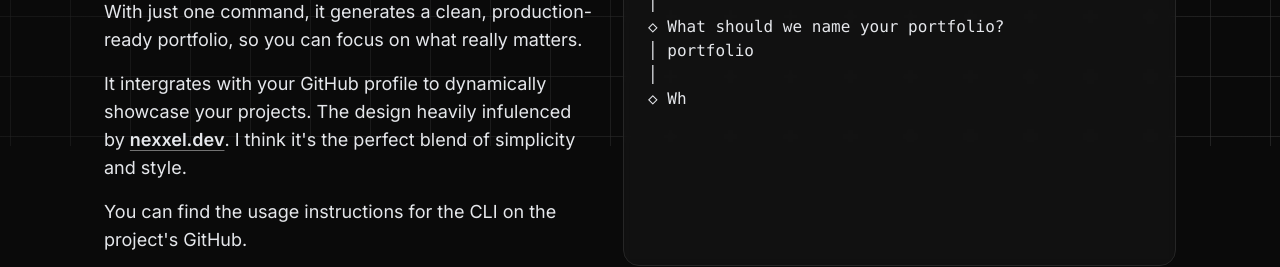
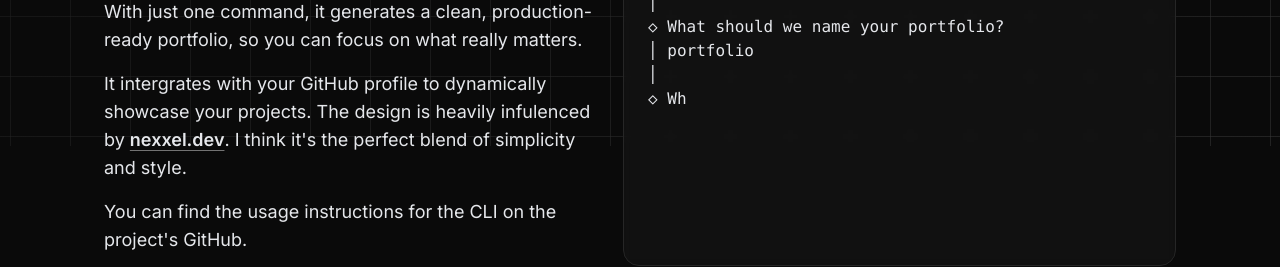
Before and after one commit to leomosley/create.boring-portfolio.dev, a Next.js app: page / in a window 1280 px wide. Shown: the part 654-921 px from the top of the page. Built offline with nearby package versions, Linux system fonts and the light colour scheme; no server answers.

Commit message:
fix: typo

```diff
--- a/app/page.tsx
+++ b/app/page.tsx
@@ -63,7 +63,7 @@ export default function Home() {
             Create Boring Portfolio was inspired by the minimalist websites of innovators who let their work speak for itself. With just one command, it generates a clean, production-ready portfolio, so you can focus on what really matters.
           </p>
           <p className="md:text-lg">
-            It intergrates with your GitHub profile to dynamically showcase your projects. The design heavily infulenced by&nbsp;
+            It intergrates with your GitHub profile to dynamically showcase your projects. The design is heavily infulenced by&nbsp;
             <a className="font-semibold underline-offset-4 underline decoration-neutral-500 transition hover:decoration-inherit" href="https://www.nexxel.dev/" target="blank">nexxel.dev</a>
             . I think it&apos;s the perfect blend of simplicity and style.
           </p>
```
